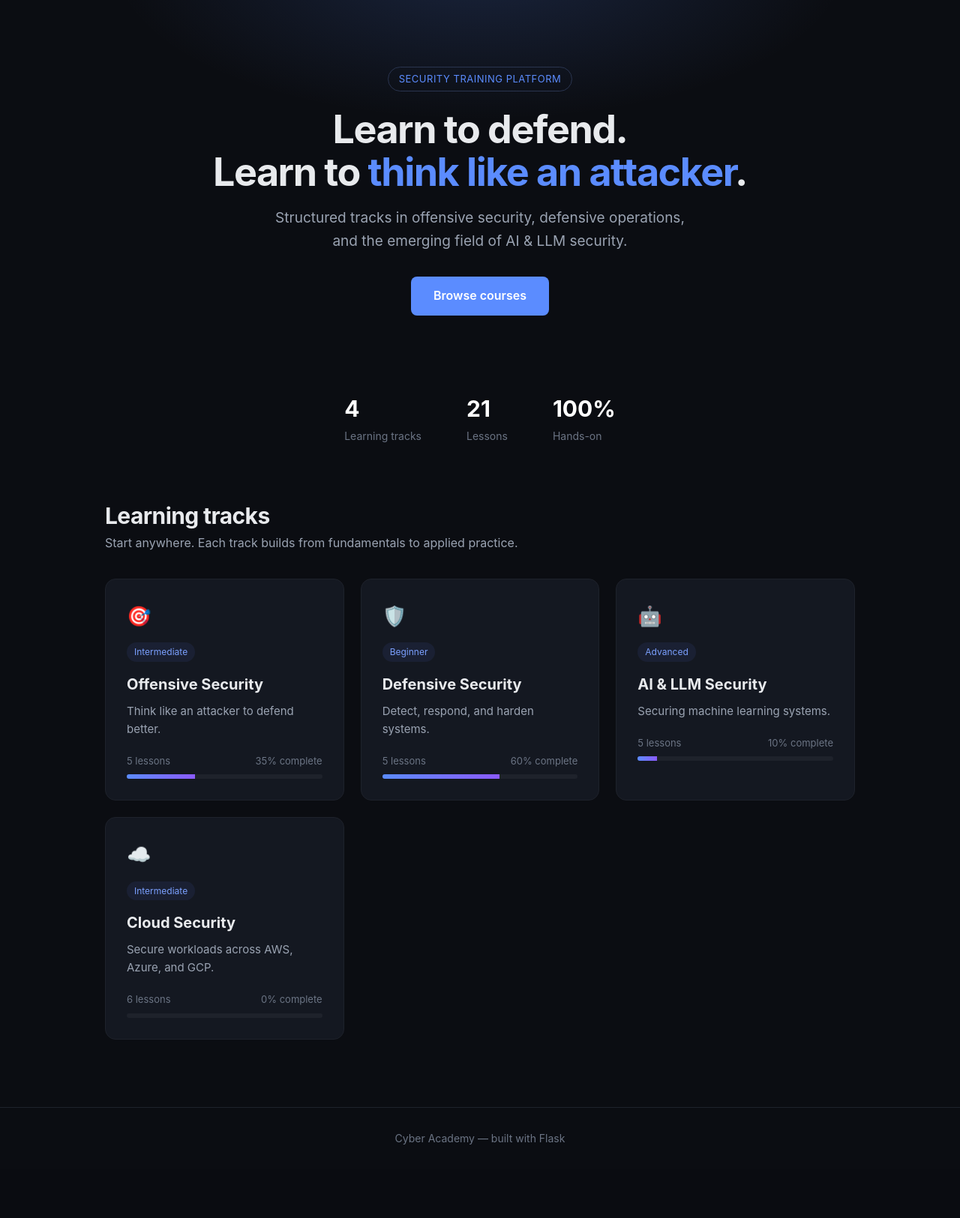
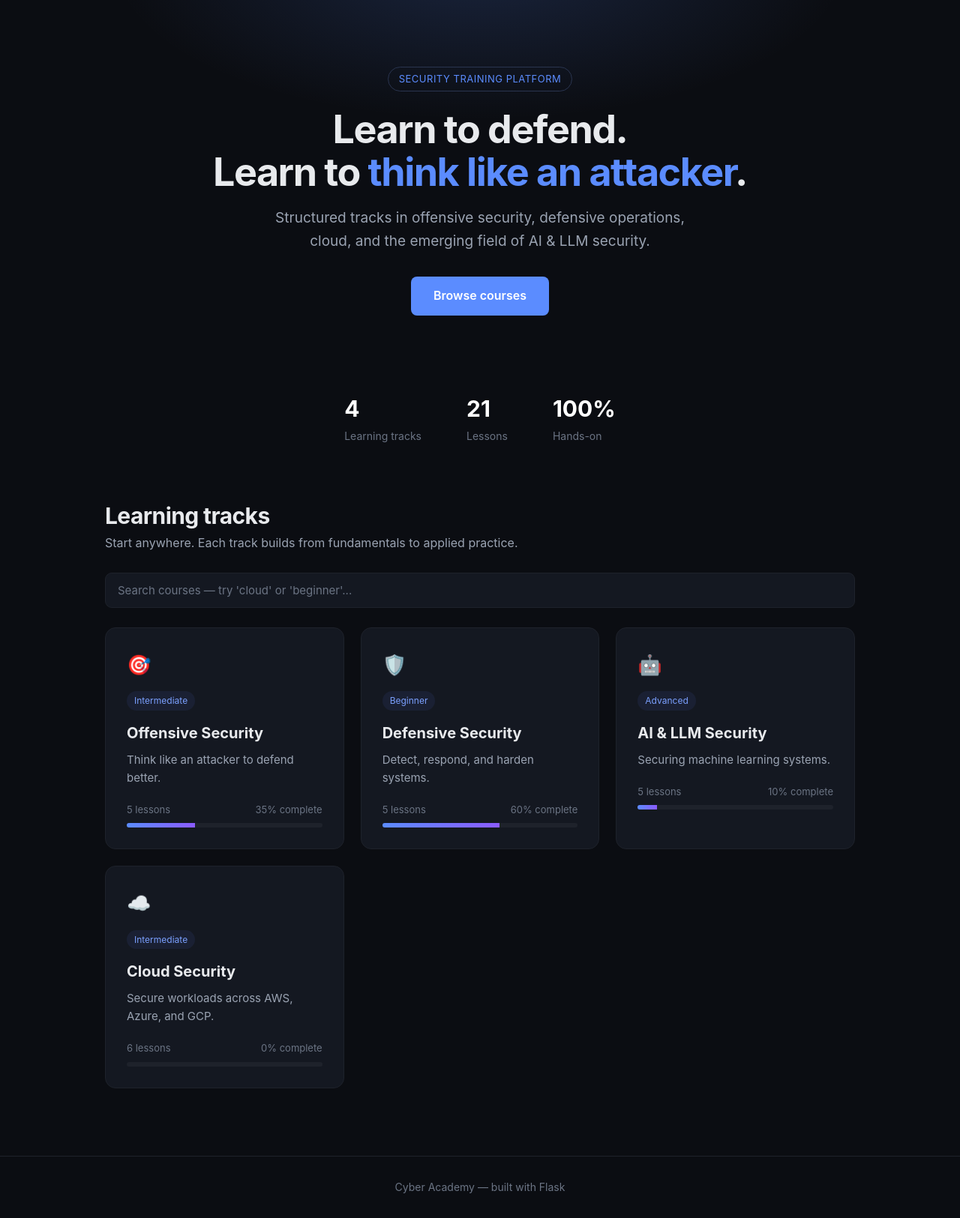
Before and after one commit to chagantisreekanth1-star/cyber-academy, a Flask app: page / in a window 1280 px wide. Shown: the part 70-1695 px from the top of the page at 75% size. Before the commit the page ends 1597 px from the top, so only its background shows below. Run offline with Flask 3, Linux system fonts and the light colour scheme.

Commit message:
Add course search with JavaScript

```diff
--- a/templates/index.html
+++ b/templates/index.html
@@ -32,9 +32,14 @@
   .stat b { display: block; font-size: 30px; color: #fff; }
   .stat span { color: #6b7484; font-size: 14px; }
   main { max-width: 1080px; margin: 0 auto; padding: 0 40px 90px; }
-  .section-head { margin-bottom: 34px; }
+  .section-head { margin-bottom: 26px; }
   .section-head h2 { font-size: 30px; letter-spacing: -.6px; }
   .section-head p { color: #9aa3b2; }
+  .search-box { width: 100%; padding: 13px 16px; margin-bottom: 26px;
+    background: #141821; border: 1px solid #1e222b; border-radius: 9px;
+    color: #e8eaed; font-size: 15px; font-family: inherit; }
+  .search-box::placeholder { color: #6b7484; }
+  .search-box:focus { outline: none; border-color: #5b8cff; }
   .grid { display: grid; grid-template-columns: repeat(auto-fit, minmax(300px,1fr)); gap: 22px; }
   .card { background: #141821; border: 1px solid #1e222b; border-radius: 14px;
     padding: 28px; text-decoration: none; color: inherit; display: block;
@@ -49,6 +54,7 @@
   .bar div { height: 100%; background: linear-gradient(90deg,#5b8cff,#8b5bff); }
   .level { display: inline-block; font-size: 12px; padding: 3px 10px;
     border-radius: 999px; background: #1a2033; color: #7ba0ff; margin-bottom: 14px; }
+  .no-results { color: #6b7484; padding: 30px 0; display: none; }
   footer { border-top: 1px solid #1e222b; padding: 30px 40px; color: #6b7484;
     font-size: 14px; text-align: center; }
 </style>
@@ -61,7 +67,7 @@
 <section class="hero">
   <div class="badge">SECURITY TRAINING PLATFORM</div>
   <h1>Learn to defend.<br>Learn to <em>think like an attacker</em>.</h1>
-  <p>Structured tracks in offensive security, defensive operations, and the emerging field of AI &amp; LLM security.</p>
+  <p>Structured tracks in offensive security, defensive operations, cloud, and the emerging field of AI &amp; LLM security.</p>
   <a class="btn" href="#courses">Browse courses</a>
 </section>
 <div class="stats">
@@ -74,9 +80,15 @@
     <h2>Learning tracks</h2>
     <p>Start anywhere. Each track builds from fundamentals to applied practice.</p>
   </div>
-  <div class="grid">
+
+  <input type="text" id="search" class="search-box"
+         placeholder="Search courses — try 'cloud' or 'beginner'..."
+         oninput="filterCourses()">
+
+  <div class="grid" id="grid">
     {% for course in courses %}
-    <a class="card" href="/course/{{ course.id }}">
+    <a class="card course-card" href="/course/{{ course.id }}"
+       data-search="{{ course.title }} {{ course.tagline }} {{ course.level }}">
       <div class="icon">{{ course.icon }}</div>
       <div class="level">{{ course.level }}</div>
       <h3>{{ course.title }}</h3>
@@ -89,7 +101,25 @@
     </a>
     {% endfor %}
   </div>
+  <p class="no-results" id="noResults">No courses match that search.</p>
 </main>
 <footer>Cyber Academy — built with Flask</footer>
+
+<script>
+function filterCourses() {
+  const term = document.getElementById('search').value.toLowerCase().trim();
+  const cards = document.querySelectorAll('.course-card');
+  let visible = 0;
+
+  cards.forEach(card => {
+    const haystack = card.dataset.search.toLowerCase();
+    const match = haystack.includes(term);
+    card.style.display = match ? 'block' : 'none';
+    if (match) visible++;
+  });
+
+  document.getElementById('noResults').style.display = visible === 0 ? 'block' : 'none';
+}
+</script>
 </body>
 </html>
```
